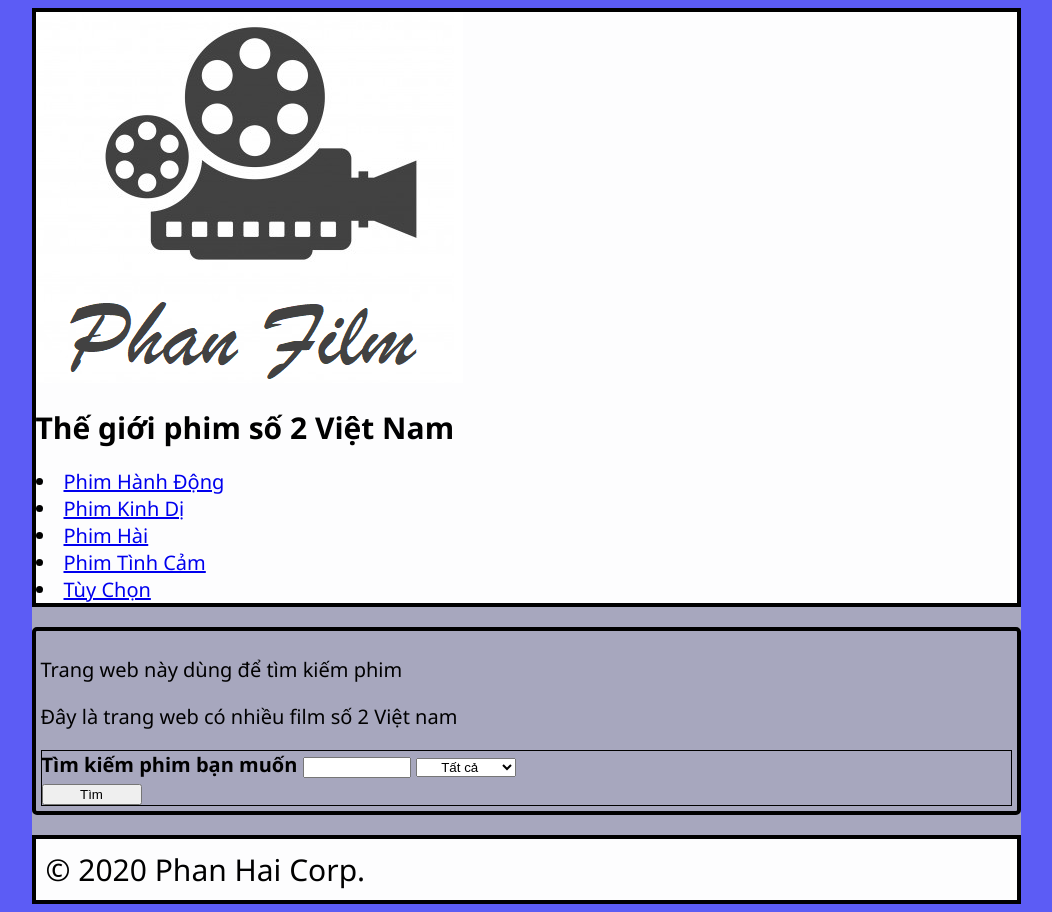
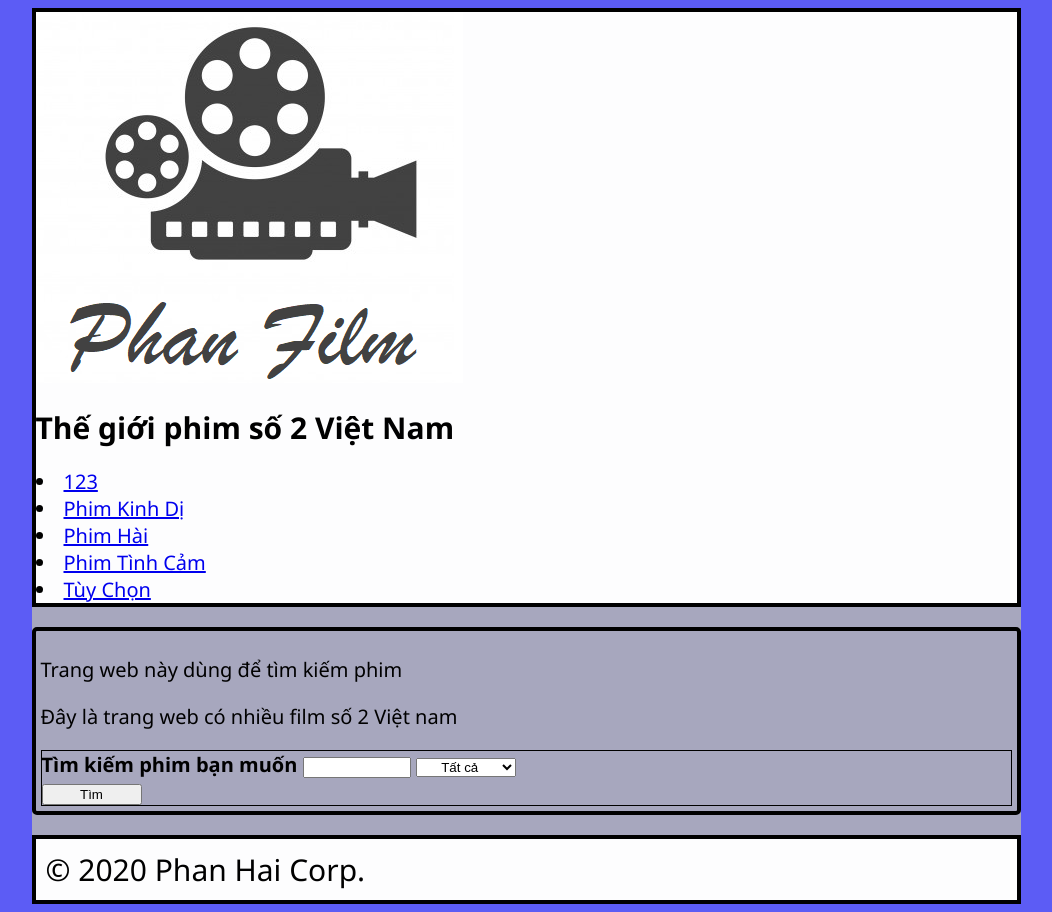
Before and after one commit to alzarkawy1/hello-world, a plain HTML site: page 12343.html in a window 1280 px wide. Shown: the whole page, without its empty margins (114-1166 px from the left). Drawn offline with Linux system fonts and the light colour scheme.

Commit message:
sua file html

```diff
--- a/12343.html
+++ b/12343.html
@@ -12,7 +12,7 @@
      <h1>Thế giới phim số 2 Việt Nam</h1>
 
      <nav id="link">
-         <li id="link1"><a href="/phimhanhdong.html">Phim Hành Động</a></li>
+         <li id="link1"><a href="/phimhanhdong.html">123</a></li>
          <li id="link2"><a href="/phimkinhdi.html">Phim Kinh Dị</a></li>
          <li id="link3"><a href="/phimhaikich.html">Phim Hài </a></li>
          <li id="link4"><a href="/phimtinhcam.html">Phim Tình Cảm</a></li>
```
